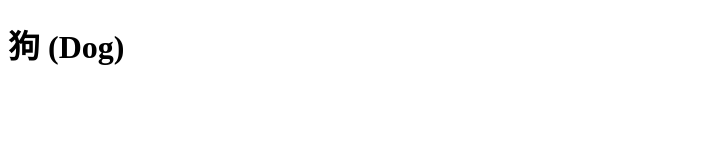
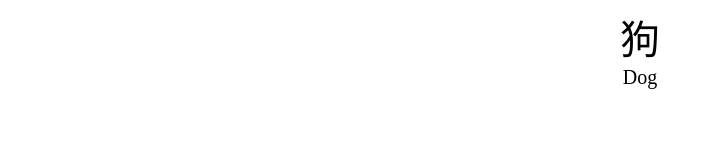
Before and after one commit to deedeewu-blip/chinese-cards, a plain HTML site: page Dog.html in a window 1280 px wide. Shown: the whole page, without its empty margins (0-712 px from the left). Drawn offline with Linux system fonts and the light colour scheme.

Commit message:
Update Dog.html

```diff
--- a/Dog.html
+++ b/Dog.html
@@ -1,9 +1,12 @@
 <!DOCTYPE html>
 <html>
-<body>
-<h1>狗 (Dog)</h1>
+<body style="font-size:40px;text-align:center;">
+<div>狗</div>
+<div style="font-size:20px;">Dog</div>
+
 <audio autoplay>
   <source src="狗.mp3" type="audio/mpeg">
 </audio>
+
 </body>
 </html>
```
